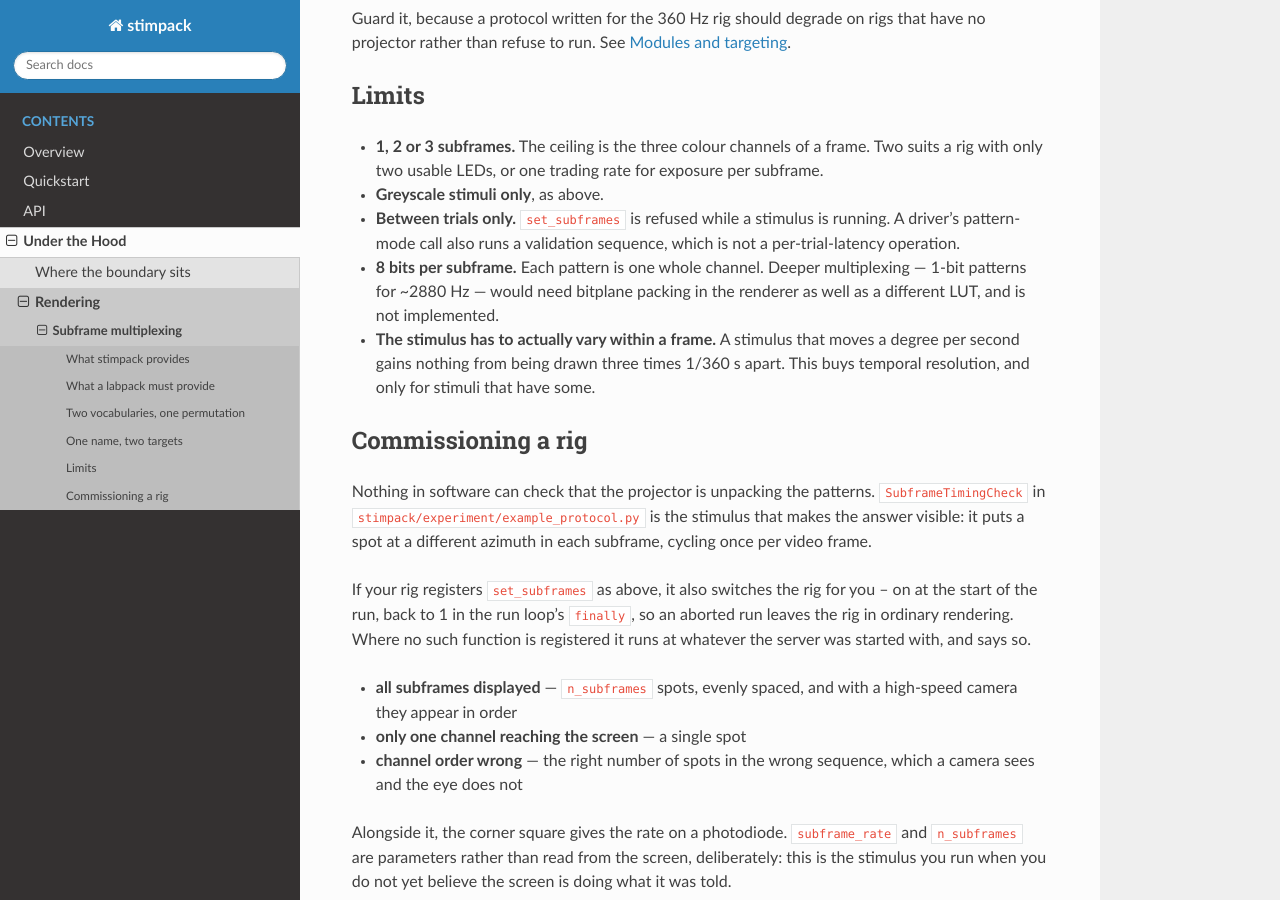
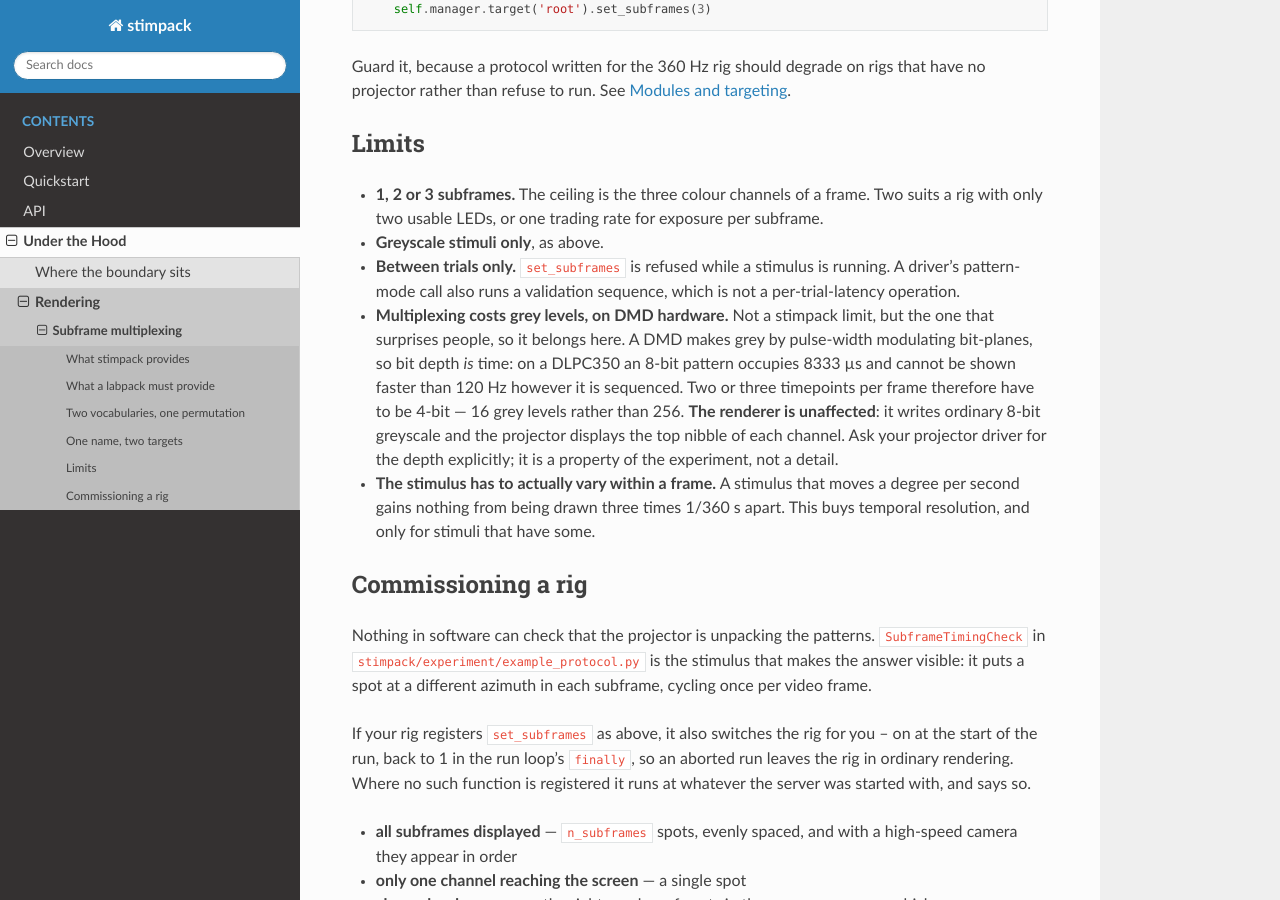
Before and after one commit to ClandininLab/stimpack, a Sphinx documentation site: the page built from docs/source/subframes.rst, in a window 1280 px wide and 900 px high, scrolled down 3150 px. Built offline with Sphinx 7.4.7 and the Read the Docs theme 3.1.0, drawn with Linux system fonts in a browser that asks for light colours; some of the changed text lies outside the part shown.

Commit message:
Correct the subframe docs: multiplexing costs grey levels
The page said a frame carries three 8-bit timepoints at 360 Hz. On DMD
hardware it cannot: bit depth is pulse-width modulation time, so an 8-bit
pattern occupies 8333 us and caps at 120 Hz. Two or three timepoints per
frame have to be 4-bit -- 16 grey levels rather than 256.

Worth stating in stimpack's own docs even though it is a projector limit,
because the renderer is exactly what it does not affect: stimpack keeps
writing 8-bit greyscale and the projector displays the top nibble. Someone
reading only this page would otherwise plan an experiment around 256 levels
at 360 Hz, which no configuration delivers.

Co-Authored-By: Claude Opus 5 (1M context) <noreply@anthropic.com>
Claude-Session: https://claude.ai/code/session_01CPhcJNpT2UTPfwvfJKLdVv

```diff
--- a/docs/source/subframes.rst
+++ b/docs/source/subframes.rst
@@ -70,11 +70,12 @@ recoverable from the data.
 What a labpack must provide
 ===========================
 
-**1. A projector that can be told to read** *n* **patterns per video frame.** For a DLPC350 that is
-video-pattern mode with an *n*-entry pattern LUT: the first entry triggers on VSYNC and the rest
-continue from it, so all *n* land inside one video frame. A driver that triggers every pattern on
-VSYNC instead gives one pattern per frame, *n* times over — which validates, plays, and looks like
-it is working.
+**1. A projector that can be told to read** *n* **patterns per video frame, at a bit depth that
+permits the rate.** For a DLPC350 that is video-pattern mode with an *n*-entry pattern LUT: the
+first entry triggers on VSYNC and the rest continue from it, so all *n* land inside one video frame.
+A driver that triggers every pattern on VSYNC instead gives one pattern per frame, *n* times over —
+which validates, plays, and looks like it is working. The depth matters as much as the count: see
+`Limits`_ — 8-bit patterns cannot exceed 120 Hz, so multiplexing means 4-bit.
 
 **2. A driver for it.** ``labpack-template`` ships a DLPC350 driver at
 ``template_labpack/device/dlpc350.py`` with a tested ``pattern_mode()``; a lab with that projector
@@ -156,9 +157,13 @@ Limits
 - **Greyscale stimuli only**, as above.
 - **Between trials only.** ``set_subframes`` is refused while a stimulus is running. A driver's
   pattern-mode call also runs a validation sequence, which is not a per-trial-latency operation.
-- **8 bits per subframe.** Each pattern is one whole channel. Deeper multiplexing — 1-bit patterns
-  for ~2880 Hz — would need bitplane packing in the renderer as well as a different LUT, and is not
-  implemented.
+- **Multiplexing costs grey levels, on DMD hardware.** Not a stimpack limit, but the one that
+  surprises people, so it belongs here. A DMD makes grey by pulse-width modulating bit-planes, so
+  bit depth *is* time: on a DLPC350 an 8-bit pattern occupies 8333 µs and cannot be shown faster
+  than 120 Hz however it is sequenced. Two or three timepoints per frame therefore have to be
+  4-bit — 16 grey levels rather than 256. **The renderer is unaffected**: it writes ordinary 8-bit
+  greyscale and the projector displays the top nibble of each channel. Ask your projector driver
+  for the depth explicitly; it is a property of the experiment, not a detail.
 - **The stimulus has to actually vary within a frame.** A stimulus that moves a degree per second
   gains nothing from being drawn three times 1/360 s apart. This buys temporal resolution, and only
   for stimuli that have some.
```
